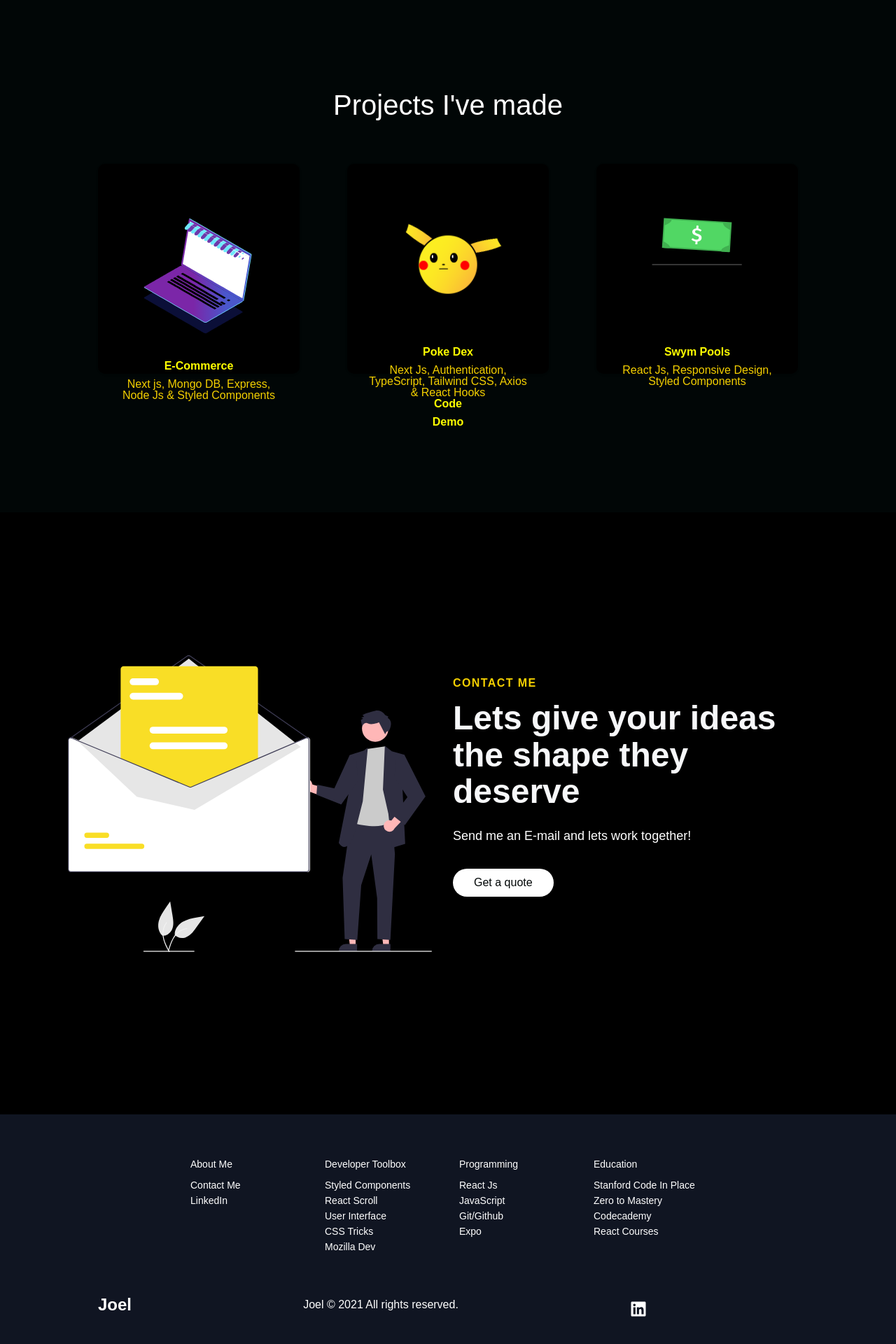
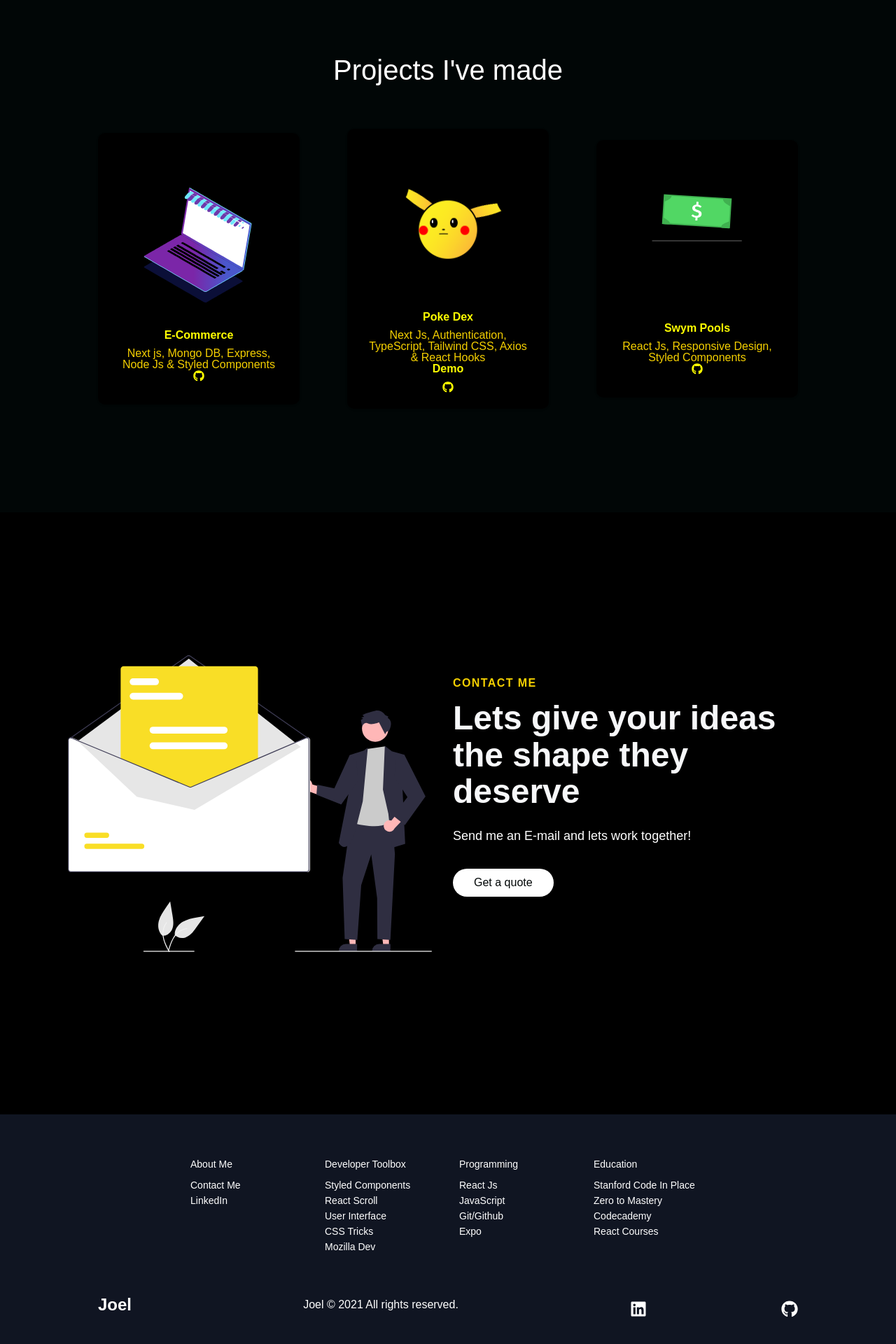
Before and after one commit to joelmatiasduran/styled-components, a React (Create React App) app: page / in a window 1280 px wide. Shown: the part 2588-4508 px from the top of the page at 70% size. Built offline with nearby package versions, Linux system fonts and the light colour scheme.

Commit message:
Icons github

```diff
--- a/src/components/Footer/index.js
+++ b/src/components/Footer/index.js
@@ -1,6 +1,6 @@
 import React from 'react';
 import {animateScroll as Scroll} from 'react-scroll';
-import {/* FaFacebook, FaInstagram, FaYoutube ,FaTwitter*/ FaLinkedin} from 'react-icons/fa';
+import {FaGithub, FaLinkedin} from 'react-icons/fa';
 import {FooterContainer, FooterWrap, FooterLinksContainer, FooterLinksWrapper, FooterLinkItems, FooterLinkTitle, FooterLink, SocialMedia, SocialMediaWrap, SocialLogo,
     WebsiteRights, SocialIcons, SocialIconLink} from './FooterElements';
 
@@ -113,6 +113,9 @@ const Footer = () => {
                            <SocialIconLink onClick={goToMyLinkedIn} target="_blank" aria-label="LinkedIn">
                                 <FaLinkedin/>
                             </SocialIconLink>
+                            <SocialIconLink onClick={goToMyGitHub} target="_blank" aria-label="LinkedIn">
+                                <FaGithub/>
+                            </SocialIconLink>
                         </SocialIcons>
                     </SocialMediaWrap>
                 </SocialMedia>
--- a/src/components/Services/ServicesElements.js
+++ b/src/components/Services/ServicesElements.js
@@ -45,7 +45,7 @@ export const ServicesCard = styled.div`
     justify-content: flex-start;
     align-items: center;
     border-radius: 10px;
-    max-height: 240px;
+    max-height: 340px;
     padding: 30px;
     box-shadow: 0 1px 3px rgba(0,0,0,0.2);
     transition: all 0.2s ease-in-out;
@@ -55,7 +55,7 @@ export const ServicesCard = styled.div`
         color:white;
         transform: scale(1.25);
         transition: all 0.2s ease-in-out;
-        cursor:pointer;
+        /* cursor:pointer; */
     }
 `;
 
--- a/src/components/Services/index.js
+++ b/src/components/Services/index.js
@@ -1,6 +1,7 @@
 import React from 'react'
 import {ServicesContainer, ServicesH1,ServicesWrapper,
 ServicesCard, ServicesH2, ServicesP} from './ServicesElements';
+import {FaGithub} from 'react-icons/fa';
 import BitcoinLottie from '../Lottie/bitcoin'
 import Ecommerce from '../Lottie/ecommerce';
 import Pikachu from '../Lottie/pikachu';
@@ -18,6 +19,7 @@ const Services = () => {
                     <Ecommerce/>
                       <ServicesH2>E-Commerce</ServicesH2>
                       <ServicesP>Next js, Mongo DB, Express, Node Js & Styled Components </ServicesP>
+                      <FaGithub/>
                     </a>
                 </ServicesCard>
 
@@ -26,9 +28,10 @@ const Services = () => {
                       <Pikachu/>
                       <ServicesH2>Poke Dex</ServicesH2>
                       <ServicesP>Next Js, Authentication, TypeScript, Tailwind CSS, Axios & React Hooks </ServicesP>
-                      <ServicesH2>Code</ServicesH2>
+
                       <a href="https://next-api-pokemon.vercel.app/" style={{color: 'inherit', textDecoration: 'none', textAlign: 'center'}} target='_blank' rel="noreferrer">
                       <ServicesH2>Demo</ServicesH2>
+                      <FaGithub/>
                       </a>
 
                 </ServicesCard>
@@ -38,7 +41,7 @@ const Services = () => {
                     <BitcoinLottie/>
                       <ServicesH2>Swym Pools</ServicesH2>
                       <ServicesP>React Js, Responsive Design, Styled Components</ServicesP>
-
+                      <FaGithub/>
                     </a>
                 </ServicesCard>
 
```
